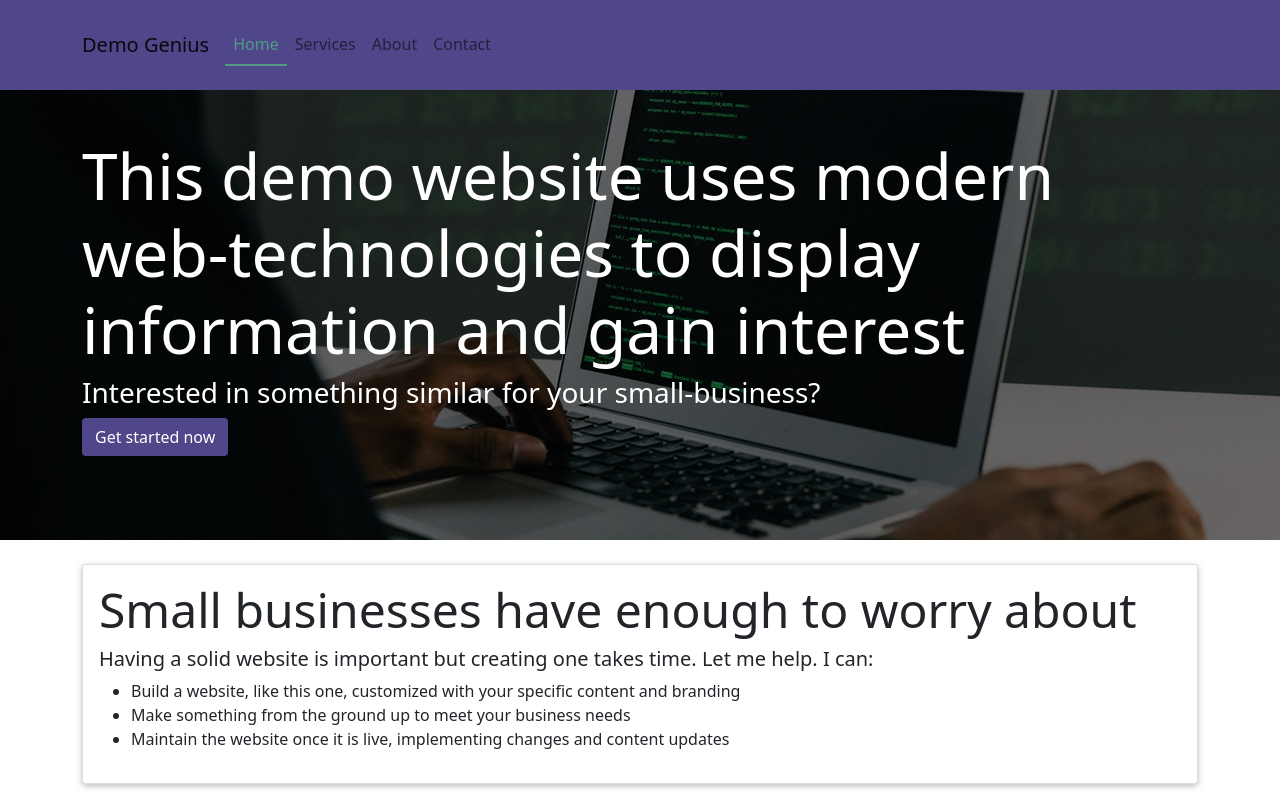
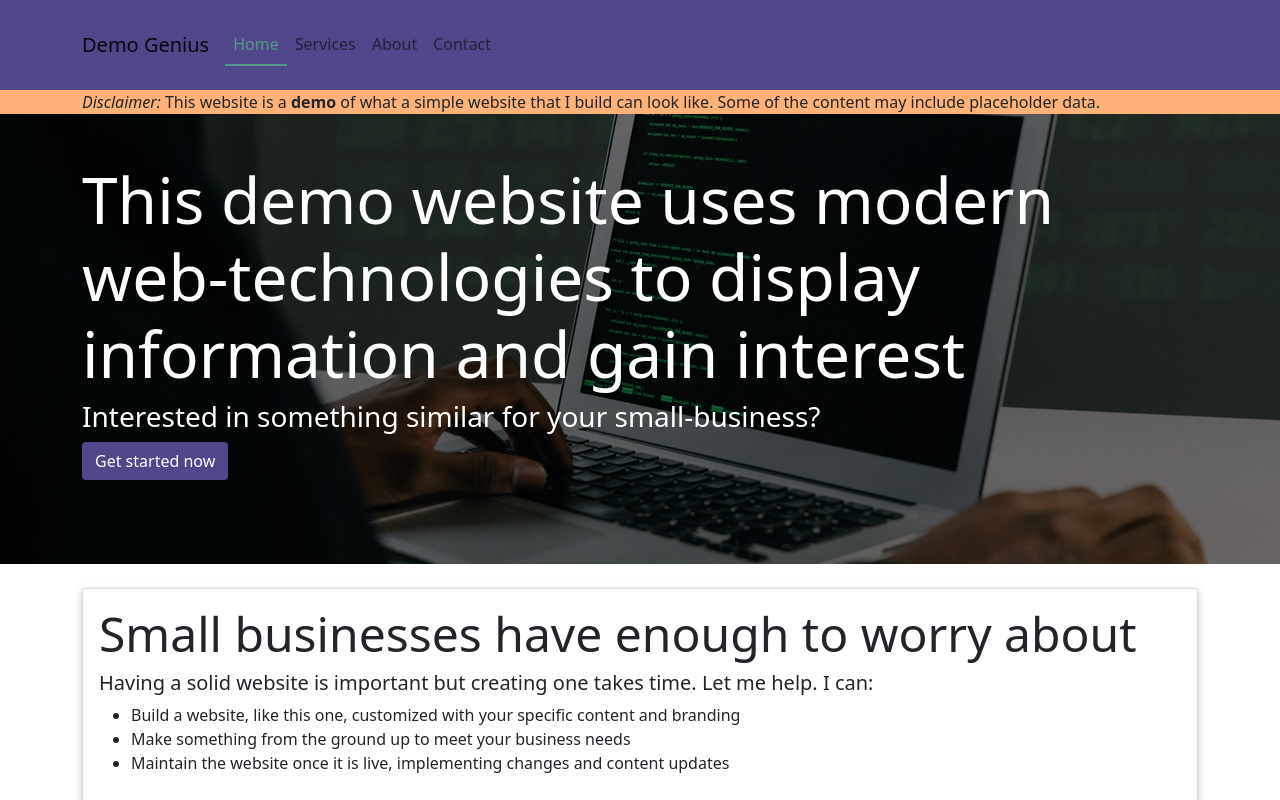
Before and after one commit to gmmurray/demo-genius, a Next.js app: page / in a window 1280 px wide. Shown: the top 800 px of the page. Built offline with nearby package versions, Linux system fonts and the light colour scheme.

Commit message:
added demo disclaimer

```diff
--- /dev/null
+++ b/components/layout/DemoDisclaimer.tsx
@@ -0,0 +1,15 @@
+import { Container } from 'react-bootstrap';
+
+const DemoDisclaimer = () => {
+    return (
+        <Container fluid className="bg-warning vw-100">
+            <Container>
+                <em>Disclaimer:</em> This website is a <strong>demo</strong> of
+                what a simple website that I build can look like. Some of the
+                content may include placeholder data.
+            </Container>
+        </Container>
+    );
+};
+
+export default DemoDisclaimer;
--- a/components/layout/Layout.tsx
+++ b/components/layout/Layout.tsx
@@ -1,4 +1,5 @@
-import { FC, Fragment } from 'react';
+import { FC } from 'react';
+import DemoDisclaimer from './DemoDisclaimer';
 import Footer from './Footer';
 import Navbar from './Navbar';
 import Page from './Page';
@@ -9,6 +10,7 @@ const Layout: FC<LayoutProps> = ({ children }) => {
     return (
         <Page>
             <Navbar />
+            <DemoDisclaimer />
             {children}
             <Footer />
         </Page>
```
